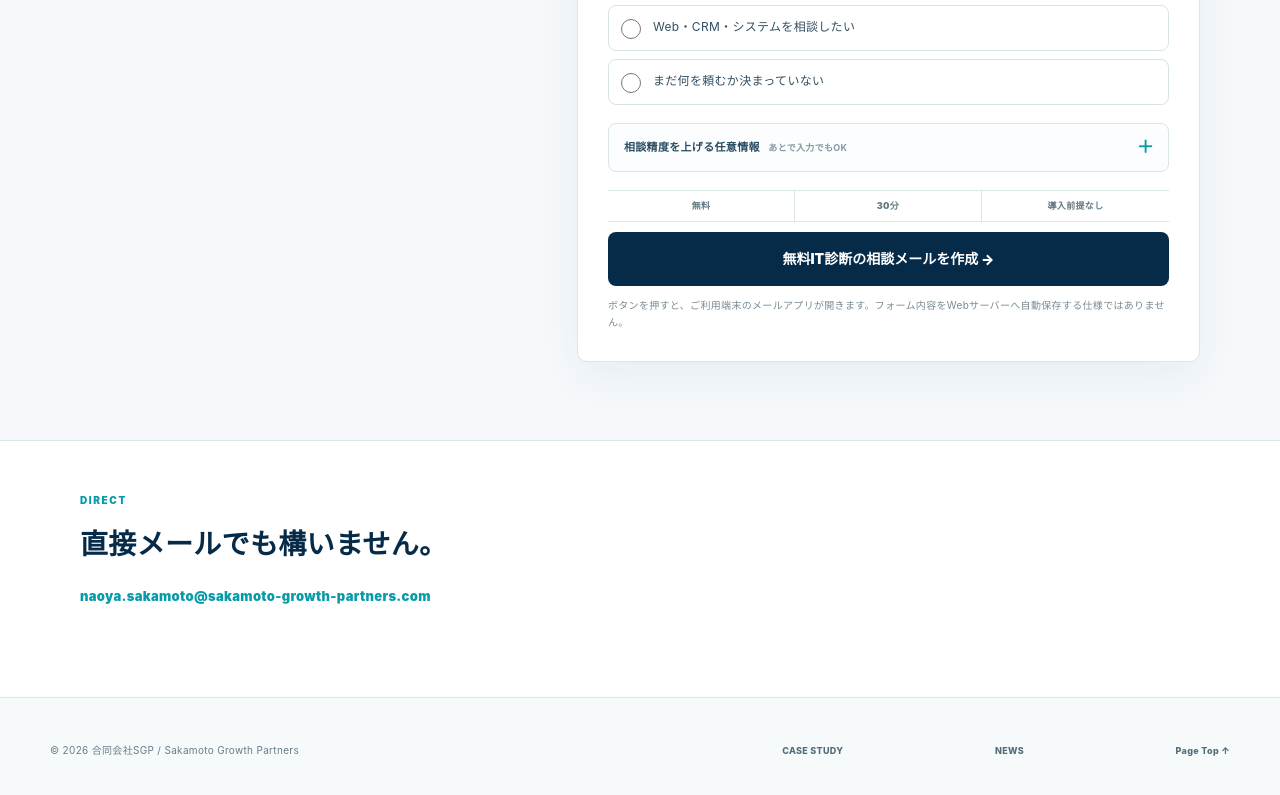
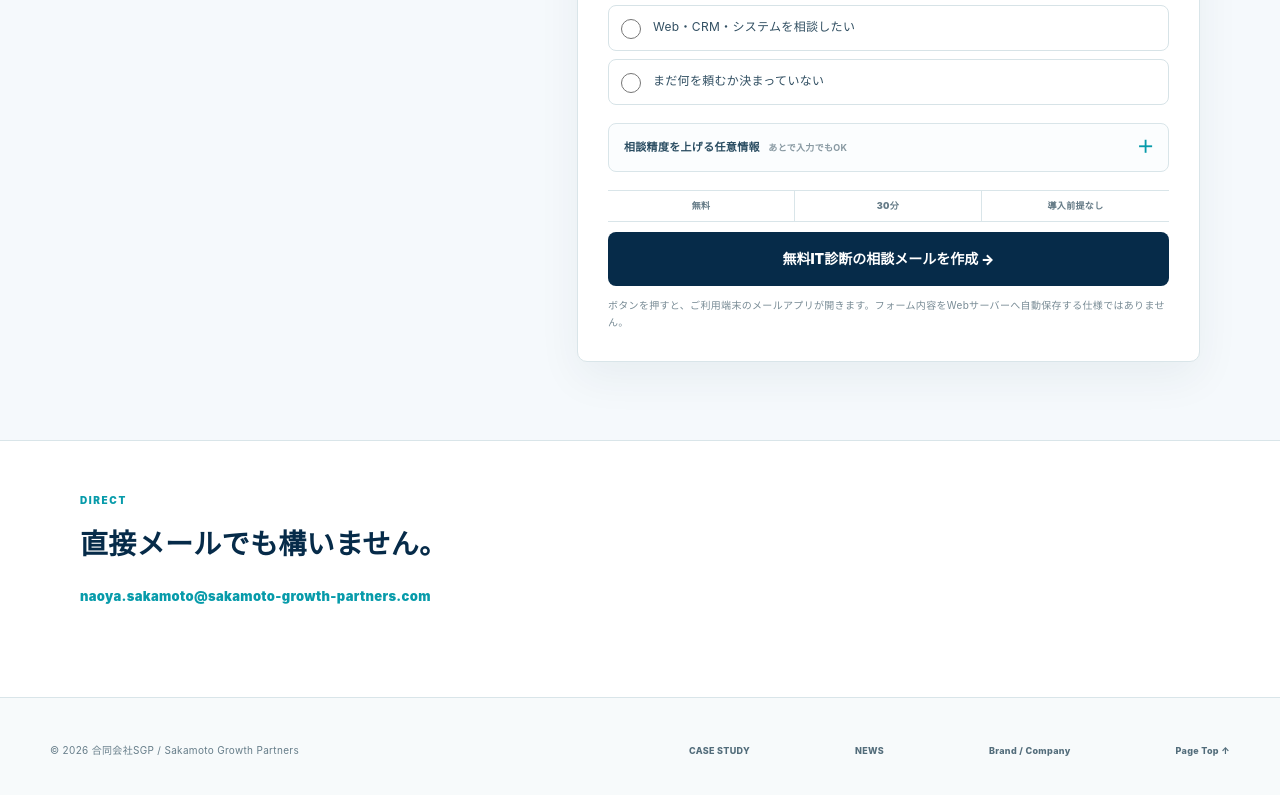
Before and after one commit to naoyasakamoto-sgp/sakamoto-growth-partners, a website: page contact/index.html in a window 1280 px wide. Shown: the part 1248-2043 px from the top of the page. Drawn offline with Linux system fonts and the light colour scheme.

Commit message:
Add brand site link to contact footer

```diff
--- a/contact/index.html
+++ b/contact/index.html
@@ -120,7 +120,7 @@
     </div>
   </section>
 </main>
-<footer class="site-footer"><div class="container footer-grid"><p>© 2026 合同会社SGP / Sakamoto Growth Partners</p><img src="../assets/sgp-wordmark-transparent.webp" alt="SGP" /><a href="../case-studies/">CASE STUDY</a><a href="../news/">NEWS</a><a href="#top">Page Top ↑</a></div></footer>
+<footer class="site-footer"><div class="container footer-grid"><p>© 2026 合同会社SGP / Sakamoto Growth Partners</p><img src="../assets/sgp-wordmark-transparent.webp" alt="SGP" /><a href="../case-studies/">CASE STUDY</a><a href="../news/">NEWS</a><a href="../brand/">Brand / Company</a><a href="#top">Page Top ↑</a></div></footer>
 <script src="../script.js"></script><script src="../analytics.js"></script><script src="contact.js"></script>
 </body>
 </html>
```
